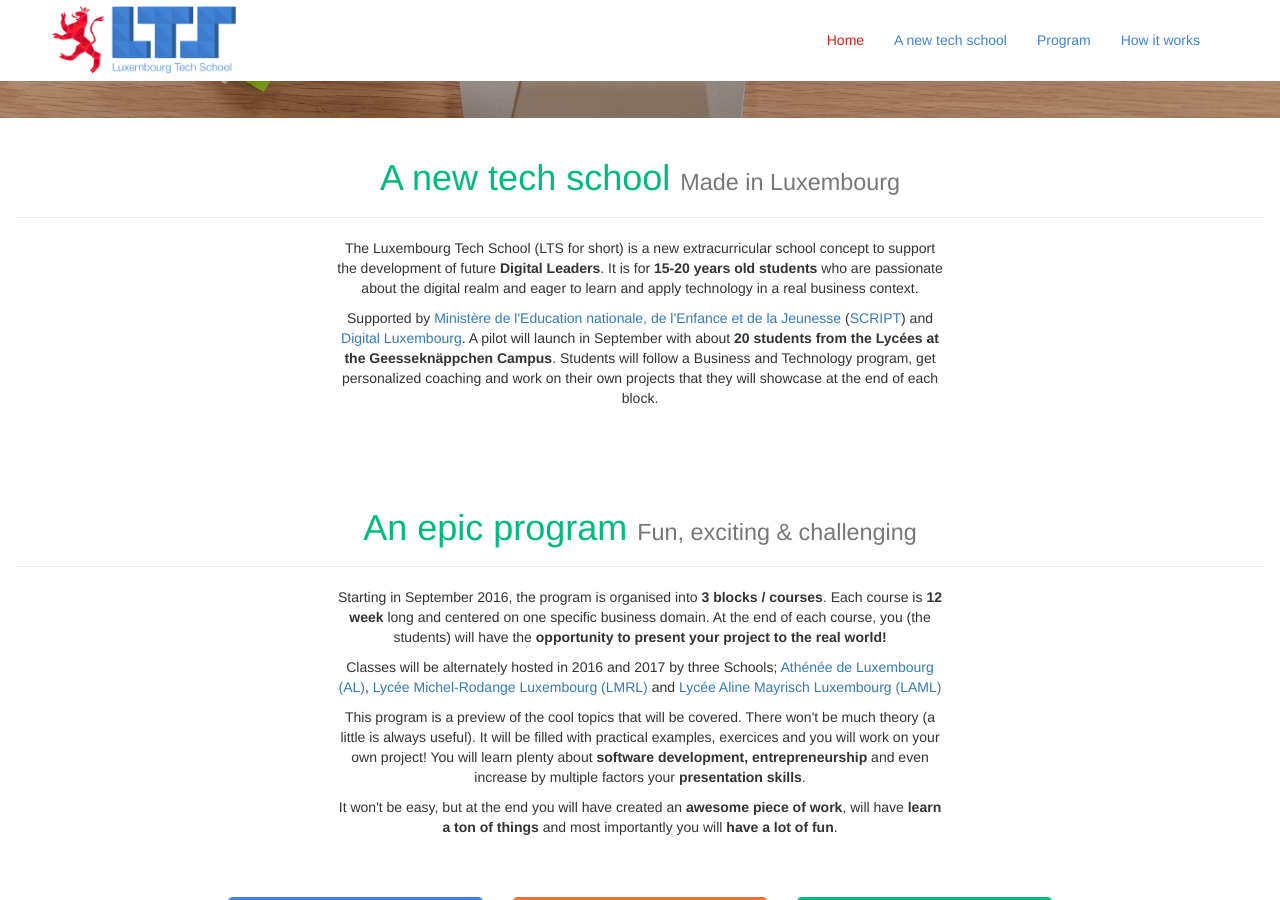
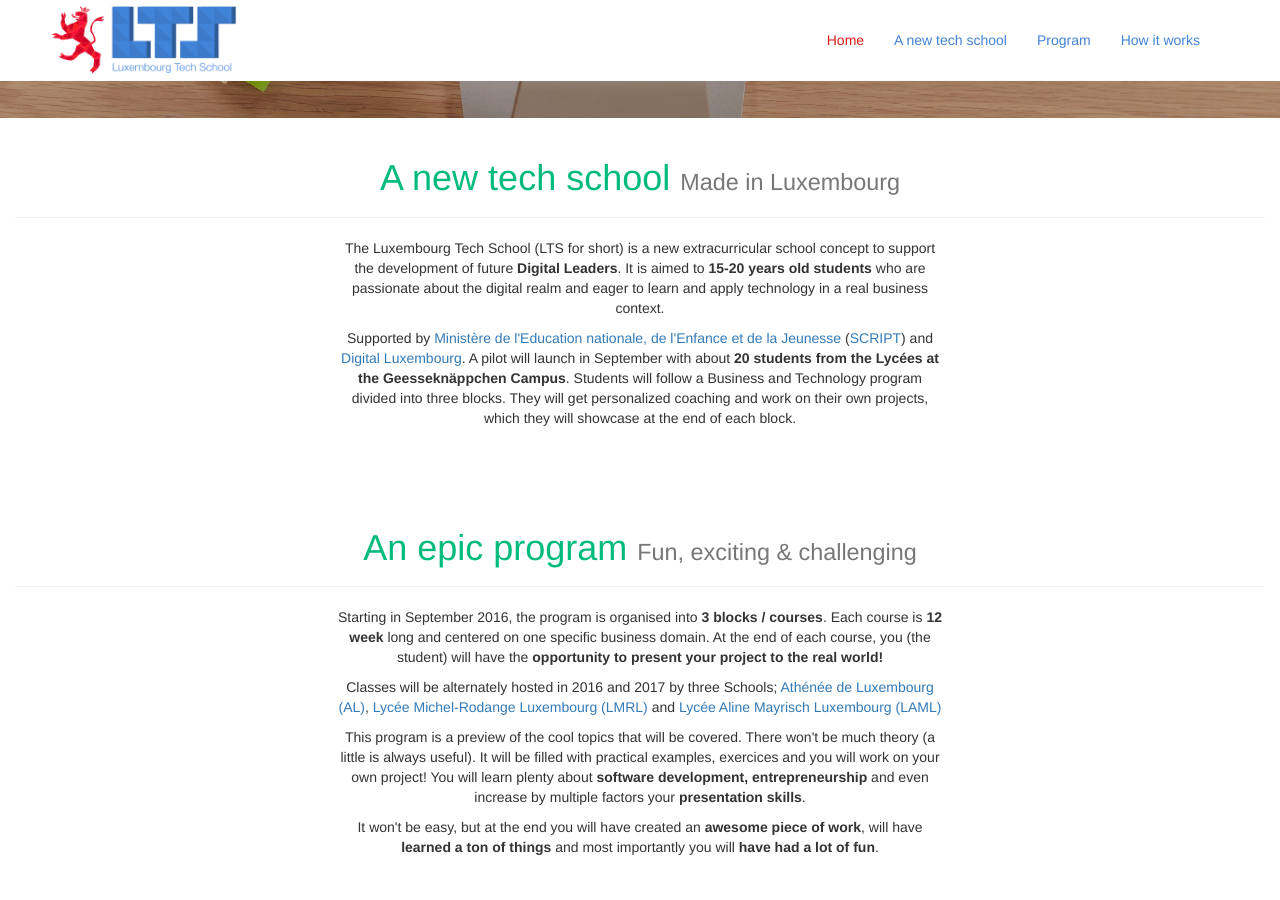
Before and after one commit to LuxembourgTechSchool/luxembourgtechschool.github.io, a Jekyll site: the page built from index.html, in a window 1280 px wide and 900 px high, scrolled down 782 px. Built offline with Jekyll 4.4.1, drawn with Linux system fonts in a browser that asks for light colours; some of the changed text lies outside the part shown.

Commit message:
some text fine tune

```diff
--- a/index.html
+++ b/index.html
@@ -54,10 +54,10 @@ layout: default
       <div class="row">
         <div class="col-md-6 col-md-offset-3">
         <p>
-          The Luxembourg Tech School (LTS for short) is a new extracurricular school concept to support the development of future <strong>Digital Leaders</strong>. It is for <strong>15-20 years old students</strong> who are passionate about the digital realm and eager to learn and apply technology in a real business context.
+          The Luxembourg Tech School (LTS for short) is a new extracurricular school concept to support the development of future <strong>Digital Leaders</strong>. It is aimed to <strong>15-20 years old students</strong> who are passionate about the digital realm and eager to learn and apply technology in a real business context.
         </p>
         <p>
-          Supported by <a href="http://portal.education.lu/script/" target="_blank">Ministère de l'Education nationale, de l'Enfance et de la Jeunesse</a> (<a href="http://portal.education.lu/script/" target="_blank">SCRIPT</a>) and <a href="http://www.digital-luxembourg.public.lu/" target="_blank">Digital Luxembourg</a>. A pilot will launch in September with about <strong>20 students from the Lycées at the Geesseknäppchen Campus</strong>. Students will follow a Business and Technology program, get personalized coaching and work on their own projects that they will showcase at the end of each block.
+          Supported by <a href="http://portal.education.lu/script/" target="_blank">Ministère de l'Education nationale, de l'Enfance et de la Jeunesse</a> (<a href="http://portal.education.lu/script/" target="_blank">SCRIPT</a>) and <a href="http://www.digital-luxembourg.public.lu/" target="_blank">Digital Luxembourg</a>. A pilot will launch in September with about <strong>20 students from the Lycées at the Geesseknäppchen Campus</strong>. Students will follow a Business and Technology program divided into three blocks. They will get personalized coaching and work on their own projects, which they will showcase at the end of each block.
         </p>
         </div>
       </div>
@@ -81,13 +81,13 @@ layout: default
 
       <div class="row">
         <div class="col-md-6 col-md-offset-3">
-          <p>Starting in September 2016, the program is organised into <strong>3 blocks / courses</strong>. Each course is <strong>12 week</strong> long and centered on one specific business domain. At the end of each course, you (the students) will have the <strong>opportunity to present your project to the real world!</strong></p>
+          <p>Starting in September 2016, the program is organised into <strong>3 blocks / courses</strong>. Each course is <strong>12 week</strong> long and centered on one specific business domain. At the end of each course, you (the student) will have the <strong>opportunity to present your project to the real world!</strong></p>
 
           <p>Classes will be alternately hosted in 2016 and 2017 by three Schools; <a href="http://www.al.lu/" target="_blank">Athénée de Luxembourg (AL)</a>, <a href="http://www.lmrl.lu/" target="_blank">Lycée Michel-Rodange Luxembourg (LMRL)</a> and <a href="http://www.laml.lu/" target="_blank">Lycée Aline Mayrisch Luxembourg (LAML)</a> </p>
 
           <p>This program is a preview of the cool topics that will be covered. There won't be much theory (a little is always useful). It will be filled with practical examples, exercices and you will work on your own project! You will learn plenty about <strong>software development, entrepreneurship</strong> and even increase by multiple factors your <strong>presentation skills</strong>.
 
-          <p>It won't be easy, but at the end you will have created an <strong>awesome piece of work</strong>, will have <strong>learn a ton of things</strong> and most importantly you will <strong>have a lot of fun</strong>.</p>
+          <p>It won't be easy, but at the end you will have created an <strong>awesome piece of work</strong>, will have <strong>learned a ton of things</strong> and most importantly you will <strong>have had a lot of fun</strong>.</p>
 
         </div>
       </div>
@@ -220,7 +220,7 @@ layout: default
     <div class="container-fluid">
       <h2>"Flow" work assignements</h2>
       <h4 class="subtitle">Enjoy the work and commit fully.</h4>
-      <p>You have your scope selected, you love it and are deeply motivated to make it happen. Now, your muscle needs to flex and results needs to be delivered. The "Flow" is the key to <strong>produce constant, sustainable and high quality results</strong>.</p>
+      <p>You have your selected scope, you love it and are deeply motivated to make it happen. Now, your muscle needs to flex and results needs to be delivered. The "Flow" is the key to <strong>produce constant, sustainable and high quality results</strong>.</p>
 
       <p>Each week you have assignements, specific to your project. Those are not tests nor exams, but are clear goals and challenges that you will need to work on. This will create a measurable and trackable <strong>progress that will excite you</strong>, week after week.</p>
 
```
Also changed, not shown: other parts of index.html (+2 -2 lines).
